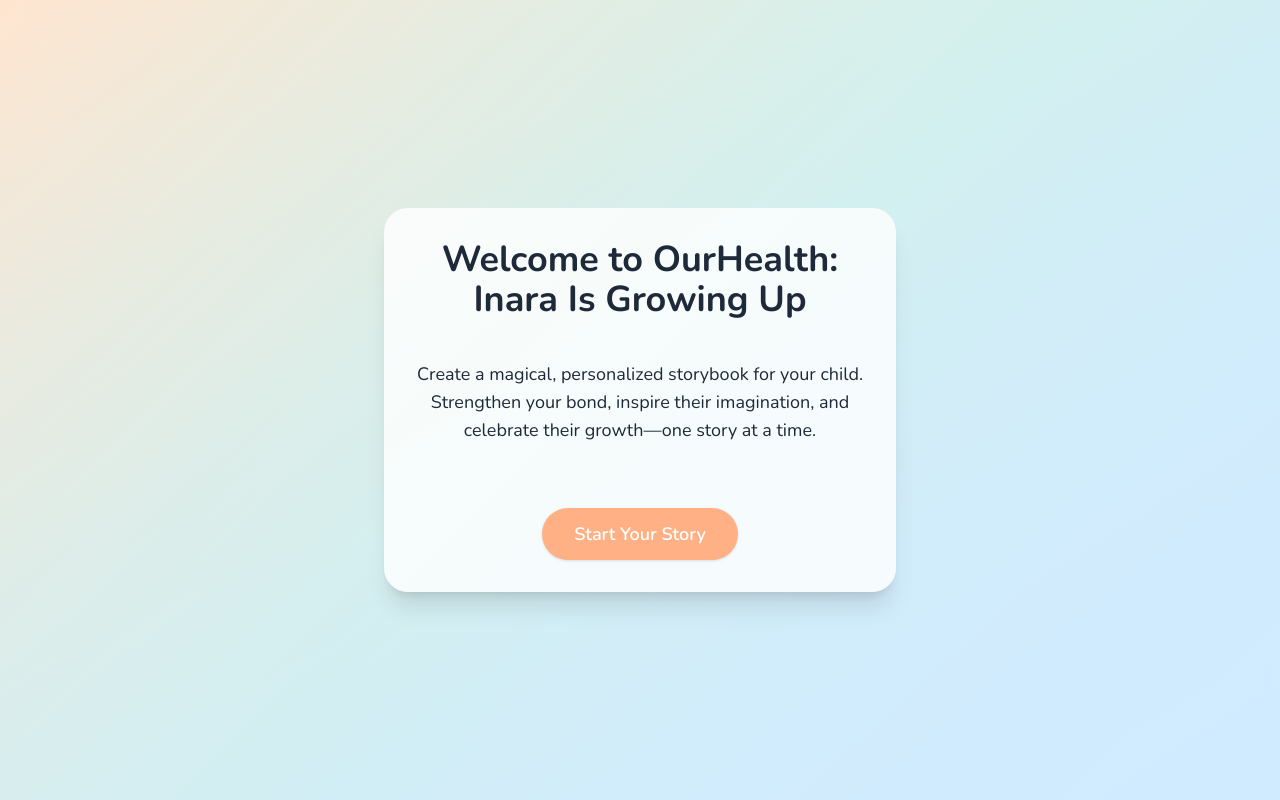
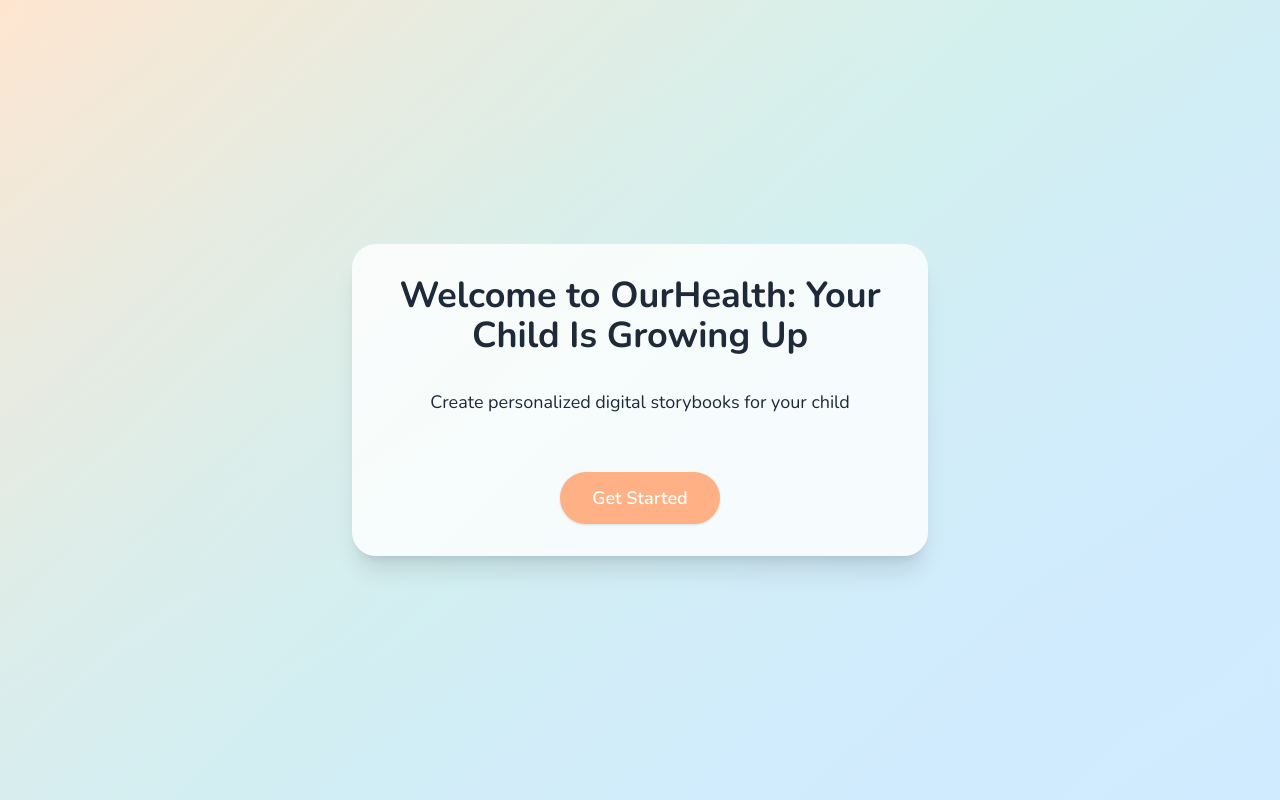
Before and after one commit to rabiaxkhalil/Growing-Storybook, a Next.js app: page / in a window 1280 px wide. Built offline with nearby package versions, Linux system fonts and the light colour scheme.

Commit message:
Update welcome title in main page

```diff
--- a/src/app/page.tsx
+++ b/src/app/page.tsx
@@ -3,10 +3,15 @@ import Link from "next/link";
 export default function Home() {
   return (
     <div className="min-h-screen flex flex-col items-center justify-center bg-gradient-to-br from-peach-100 via-mint-100 to-sky-100 font-nunito text-gray-800 p-6">
-      <div className="max-w-lg w-full flex flex-col items-center gap-8 bg-white/80 rounded-3xl shadow-xl p-8">
-        <h1 className="text-3xl sm:text-4xl font-bold text-center mb-2">Welcome to OurHealth: Inara Is Growing Up</h1>
-        <p className="text-lg text-center mb-4">Create a magical, personalized storybook for your child. Strengthen your bond, inspire their imagination, and celebrate their growth—one story at a time.</p>
-        <Link href="/onboarding" className="mt-4 px-8 py-3 rounded-full bg-peach-300 hover:bg-peach-400 text-white font-semibold text-lg shadow transition">Start Your Story</Link>
+      <div className="max-w-xl w-full flex flex-col items-center gap-6 bg-white/80 rounded-3xl shadow-xl p-8">
+        <h1 className="text-3xl sm:text-4xl font-bold text-center mb-2">Welcome to OurHealth: Your Child Is Growing Up</h1>
+        <p className="text-center text-lg mb-8">Create personalized digital storybooks for your child</p>
+        <Link
+          href="/onboarding"
+          className="px-8 py-3 rounded-full bg-peach-300 hover:bg-peach-400 text-white font-semibold text-lg shadow transition"
+        >
+          Get Started
+        </Link>
       </div>
     </div>
   );
```
